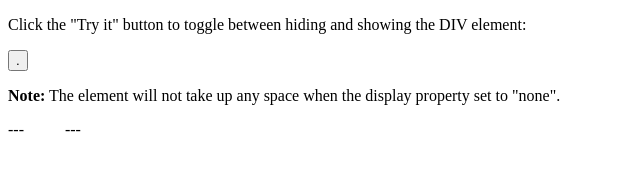
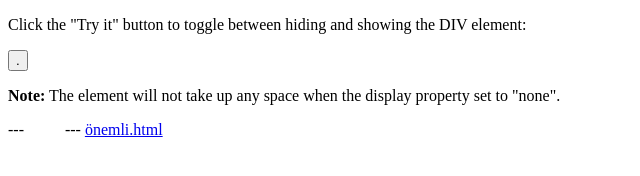
Before and after one commit to hardrisk/hardrisk.github.io, a plain HTML site: page index.html in a window 1280 px wide. Shown: the whole page, without its empty margins (0-640 px from the left). Drawn offline with Linux system fonts and the light colour scheme.

Commit message:
Update index.html

```diff
--- a/index.html
+++ b/index.html
@@ -55,6 +55,7 @@ function asd() {
     }
 }
 </script>
+<a href="%C3%B6nemli.html">önemli.html</a><br>
 
 </body>
 </html>
```
